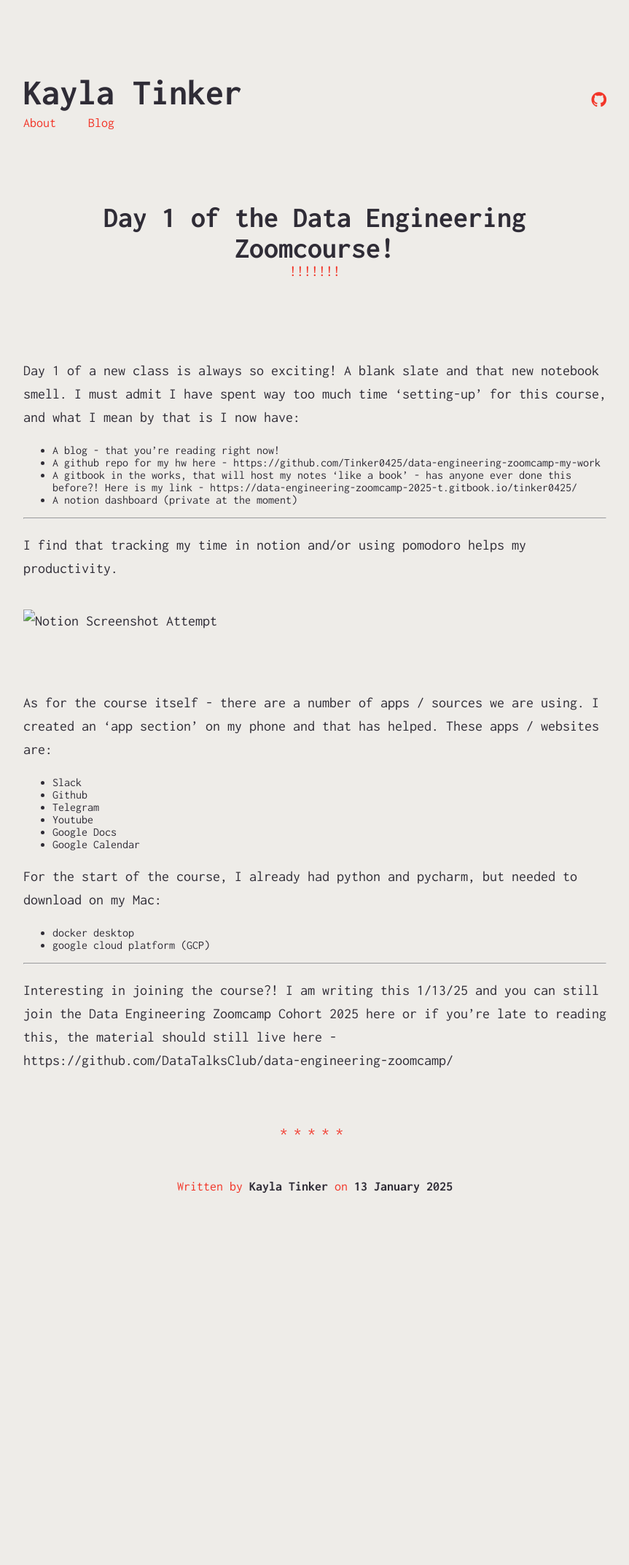
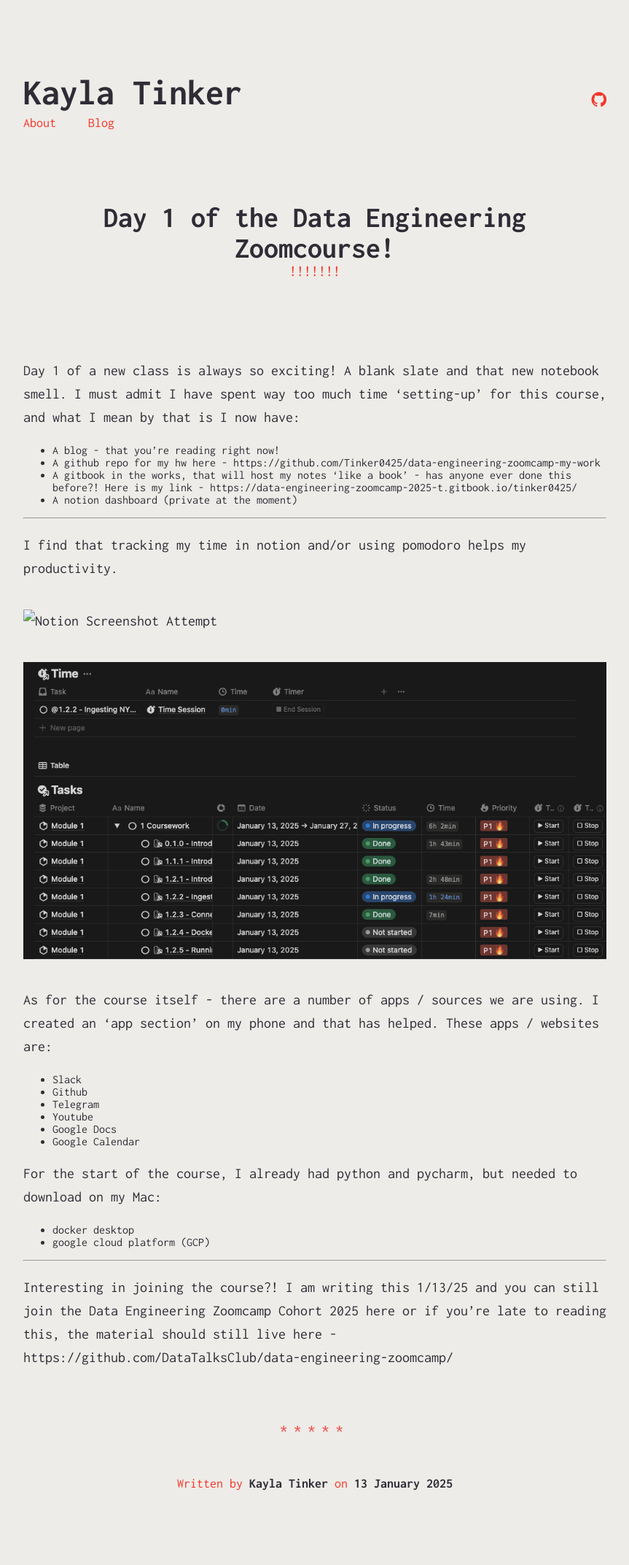
Before and after one commit to Tinker0425/Tinker0425.github.io, a Jekyll site: the page built from _posts/2025-01-13-day01.markdown, in a window 1280 px wide. Shown: the whole page at 73% size, without its empty margins (208-1071 px from the left). Built offline with Jekyll 4.4.1, drawn with Linux system fonts in a browser that asks for light colours; before the commit the page ends 1737 px from its top, so only the background shows below that.

Commit message:
image bug day1

```diff
--- a/_posts/2025-01-13-day01.markdown
+++ b/_posts/2025-01-13-day01.markdown
@@ -16,8 +16,7 @@
 ---
 I find that tracking my time in notion and/or using pomodoro helps my productivity.
 ![Notion Screenshot Attempt](day1_notion.png)
-![](https://tinker0425.github.io/data-engineering/2025/01/13/day1_notion.png)
-
+![](https://github.com/Tinker0425/Tinker0425.github.io/blob/main/_posts/day1_notion.png)
 
 As for the course itself - there are a number of apps / sources we are using. I created an 'app section' on my phone and
 that has helped. These apps / websites are:
```
